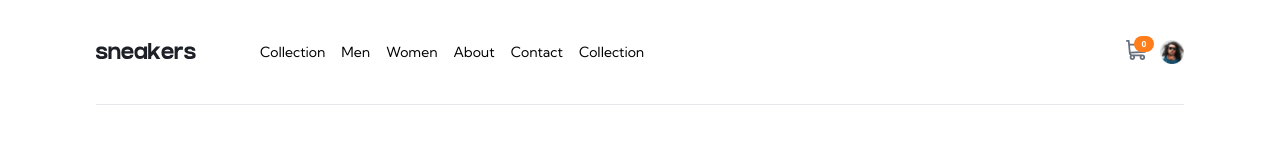
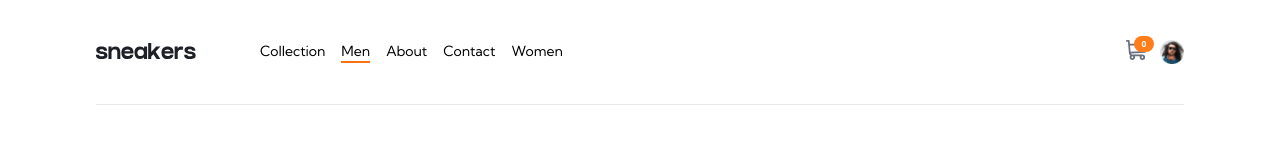
Before and after one commit to theisolatedmonk/ecommerce-product-page, a Next.js app: page / in a window 1280 px wide. Shown: the top 151 px of the page. Built offline with nearby package versions, Linux system fonts and the light colour scheme.

Commit message:
headeritem border implemented

```diff
--- a/src/components/Header.tsx
+++ b/src/components/Header.tsx
@@ -11,6 +11,12 @@ import { useAtom } from "jotai";
 import { cartItemAtom } from "@/store/atom";
 
 export function Header() {
+
+//  const headerLinks = ['Collection','Men', 'Women' ,'About','Contact']
+
+const headerLinks = [{link: 'Collection', active: false}, {link: 'Men', active: true}, {link: 'About', active: false}, {link: 'Contact', active: false}, {link: 'Women', active: false}]
+
+
   const [menu, setMenu] = useState(false);
   const [showCard, setShowCard] = useState(false);
   const [cartItemNo] = useAtom(cartItemAtom);
@@ -37,12 +43,10 @@ export function Header() {
           />
           <Image className="mb-[3px] h-4 w-[100px] " src={logo} alt="" />
           <div className="hidden sm:flex text-sm justify-between gap-4  ">
-            <p>Collection</p>
-            <p>Men</p>
-            <p>Women</p>
-            <p>About</p>
-            <p>Contact</p>
-            <p>Collection</p>
+          {/*  */}
+          {headerLinks.map(link =>
+          <p className={`border-b-2 hover:border-orange-500 ${link.active? 'border-orange-500' : 'border-transparent '}`}>{link.link}</p>
+          )}
           </div>
         </div>
         <div className="flex gap-3 h-6">
@@ -84,7 +88,7 @@ function MobileMenu({
         />
         <ul className="gap-4 flex flex-col ">
           <li>Collection</li>
-          <li>Men</li>
+          <li>'Men'</li>
           <li>Women</li>
           <li>About</li>
           <li>Contact</li>
--- a/src/components/card.tsx
+++ b/src/components/card.tsx
@@ -177,7 +177,7 @@ export function CartFilled() {
       {cartItemNo > 0 && (
         <div className={` flex-col  `}>
           <div
-            className={`h-16 w-full flex  justify-center items-center gap-[14px] `}
+            className={`h-32 w-full flex  justify-center items-center gap-[14px] `}
           >
             <Image
               className="h-10 w-10 rounded-md"
```
